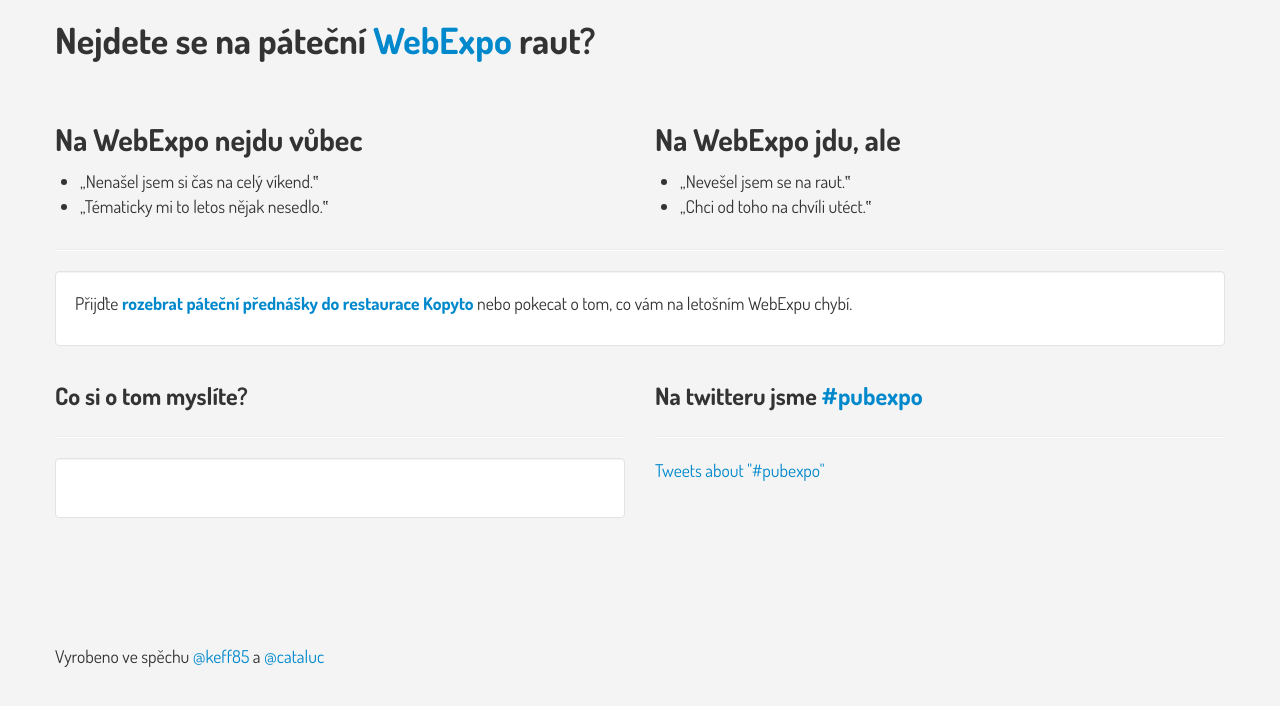
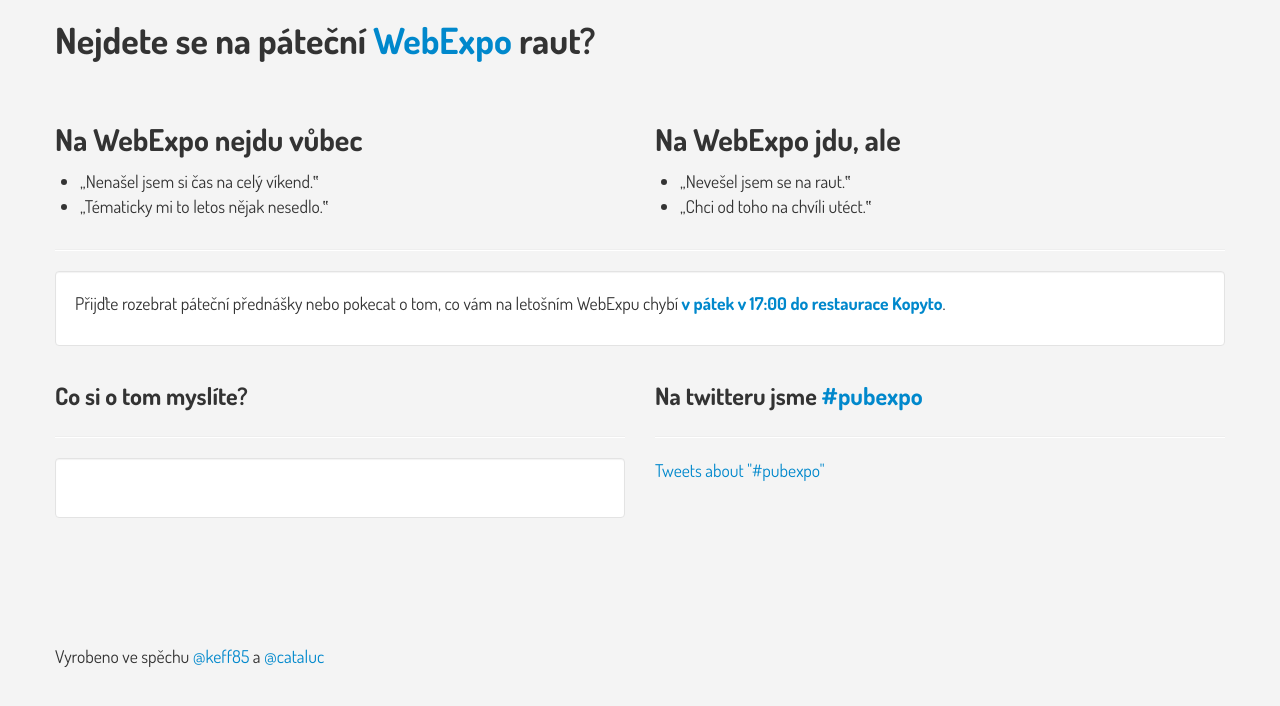
Before and after one commit to punkexpo/web, a plain HTML site: page index.html in a window 1280 px wide. Drawn offline with nearby package versions, Linux system fonts and the light colour scheme; a script that the page names is missing.

Commit message:
Kosmetika

```diff
--- a/index.html
+++ b/index.html
@@ -134,7 +134,7 @@
 			<div class="row">
 				<div class="span12">
 					<div class="well">
-						<p>Přijďte <a href="http://srazy.info/pubexpo/2673" target="_blank"><strong>rozebrat páteční přednášky do restaurace Kopyto</strong></a> nebo pokecat o tom, co vám na letošním WebExpu chybí.</p>
+						<p>Přijďte rozebrat páteční přednášky nebo pokecat o tom, co vám na letošním WebExpu chybí <a href="http://srazy.info/pubexpo/2673" target="_blank"><strong>v pátek v 17:00 do restaurace Kopyto</strong></a>.</p>
 					</div>
 				</div>
 			</div>
```
